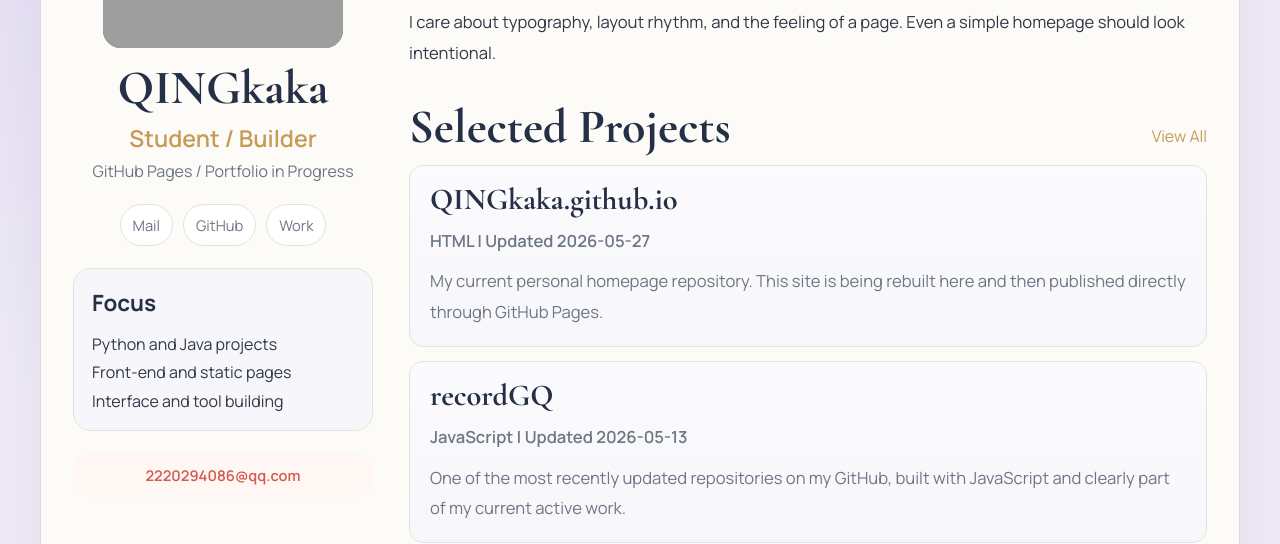
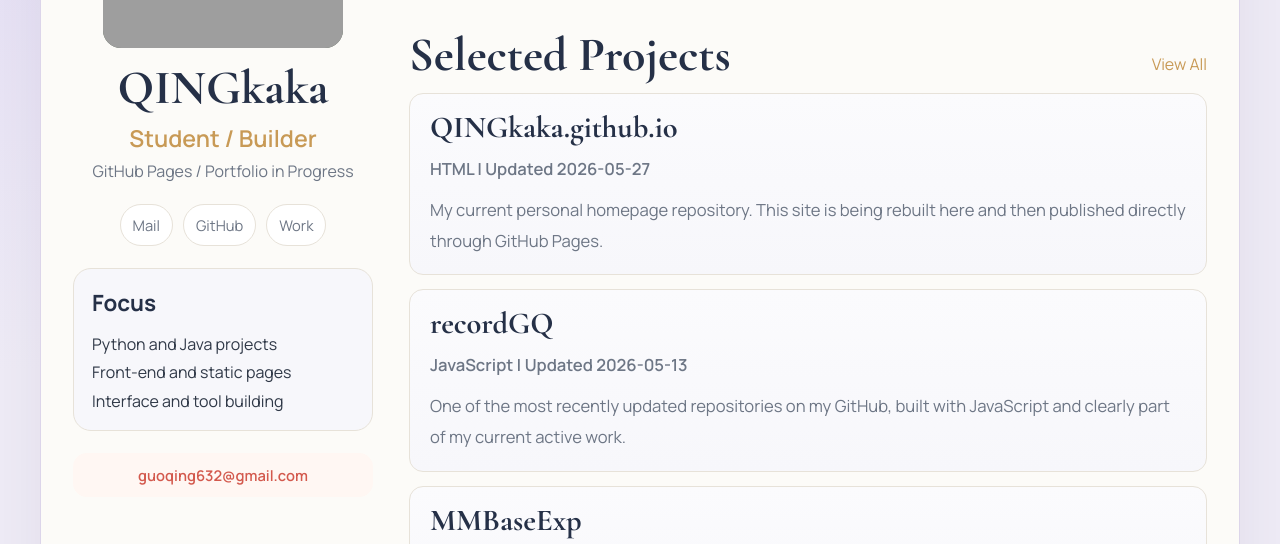
Before and after one commit to QINGkaka/QINGkaka.github.io, a plain HTML site: page index.html in a window 1280 px wide. Shown: the part 333-877 px from the top of the page. Drawn offline with nearby package versions, Linux system fonts and the light colour scheme; grey boxes are pictures that could not be loaded.

Commit message:
homepage6

```diff
--- a/index.html
+++ b/index.html
@@ -48,7 +48,7 @@
         </div>
 
         <div class="socials" id="contact">
-          <a href="mailto:2220294086@qq.com" aria-label="Email">Mail</a>
+          <a href="mailto:guoqing632@gmail.com" aria-label="Email">Mail</a>
           <a href="https://github.com/QINGkaka" target="_blank" rel="noreferrer" aria-label="GitHub">GitHub</a>
           <a href="#projects" aria-label="Projects">Work</a>
         </div>
@@ -62,8 +62,8 @@
           </ul>
         </section>
 
-        <a class="sidebar-pill" href="mailto:2220294086@qq.com">
-          2220294086@qq.com
+        <a class="sidebar-pill" href="mailto:guoqing632@gmail.com">
+          guoqing632@gmail.com
         </a>
       </aside>
 
@@ -78,10 +78,6 @@
             My public repositories currently span HTML, JavaScript, Python,
             Java, Kotlin, and C++. This site is where I am starting to turn
             that scattered archive into something clearer and easier to browse.
-          </p>
-          <p>
-            I care about typography, layout rhythm, and the feeling of a page.
-            Even a simple homepage should look intentional.
           </p>
         </section>
 
```
